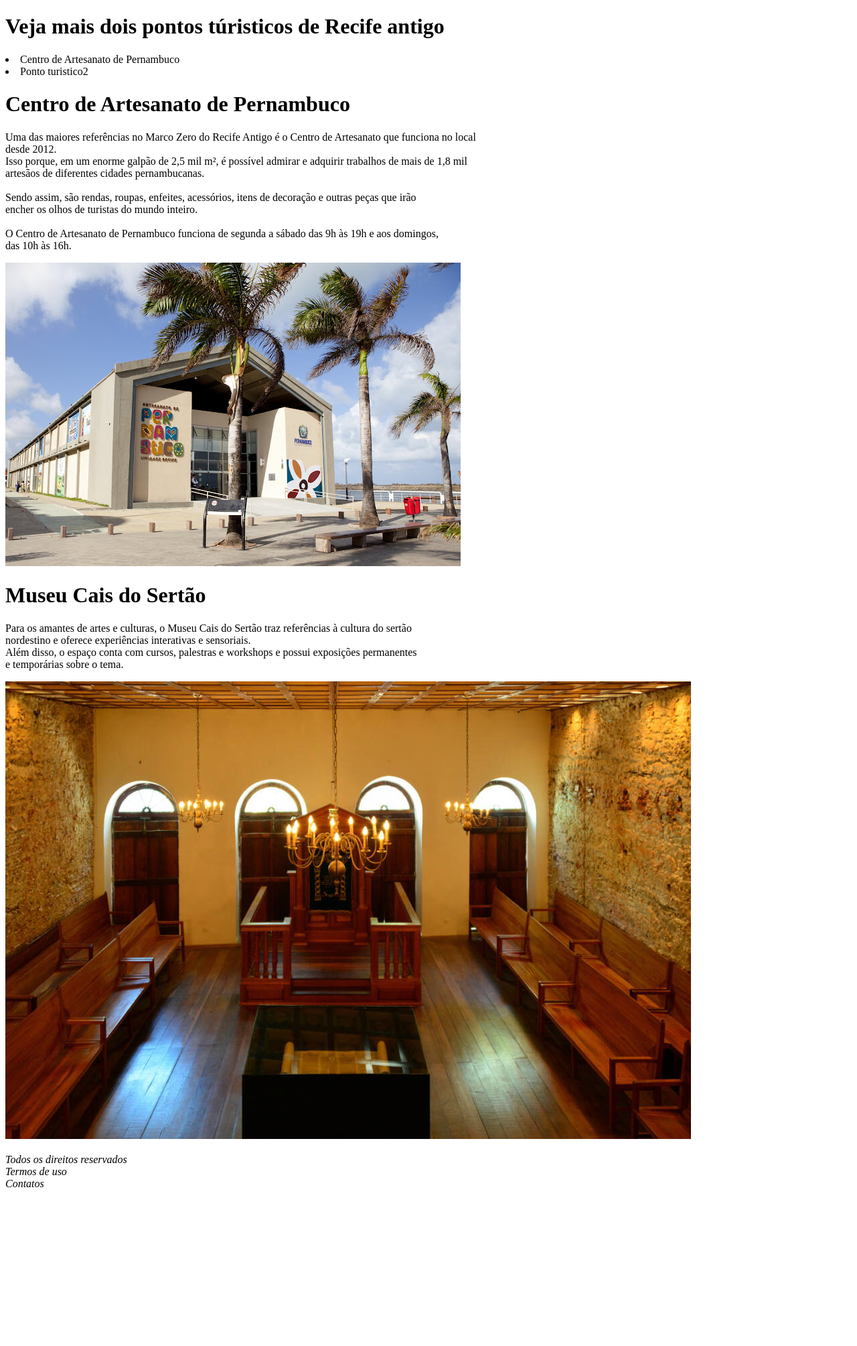
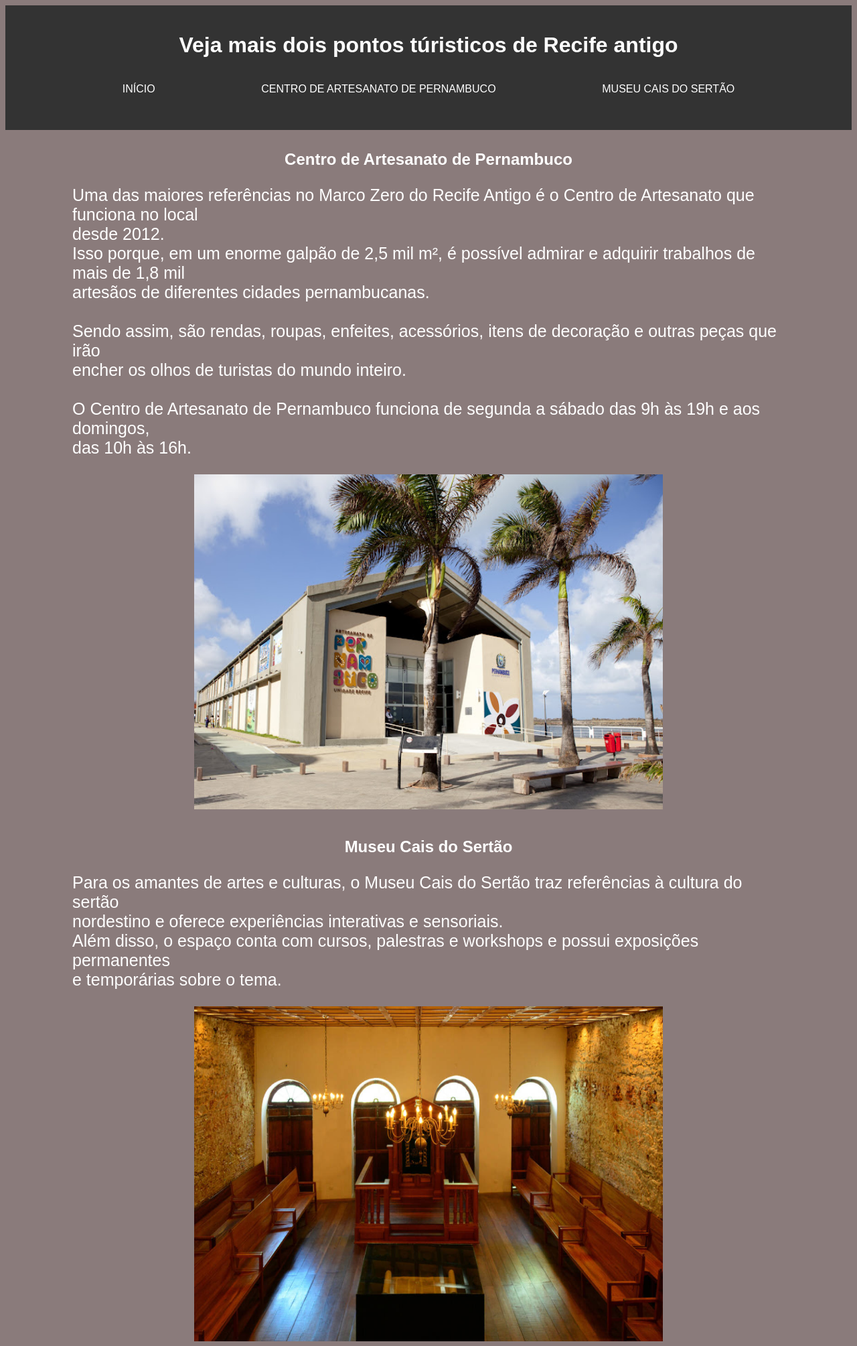
Before and after one commit to clarasousamath/HTML-CSS-DESENVOLVIMENTO5, a plain HTML site: page outros.html in a window 1280 px wide. Shown: the top 2009 px of the page at 67% size. Before the commit the page ends 1784 px from the top, so only its background shows below. Drawn offline with Linux system fonts and the light colour scheme.

Commit message:
Site com css

```diff
--- a/outros.html
+++ b/outros.html
@@ -5,13 +5,22 @@
     <meta http-equiv="X-UA-Compatible" content="IE=edge">
     <meta name="viewport" content="width=device-width, initial-scale=1.0">
     <title>Document</title>
+    <link rel="stylesheet" type="text/css" href="styles.css">
 </head>
 <header>
     <h1>Veja mais dois pontos túristicos de Recife antigo</h1>
-    <li>Centro de Artesanato de Pernambuco</li>
-    <li>Ponto turistico2</li>
+
+    <ul class="horizontal-list">
+    <li><a href="/index.html">Início</li></a>
+    <li><a href="#Artesanato">Centro de Artesanato de Pernambuco</a></li>
+    <li><a href="#museo">Museu Cais do Sertão</li></a>
+    </ul>
+
+
 </header>
 <body>
+    <div class="conteiner">
+    <section id="Artesanato">
     <h1>Centro de Artesanato de Pernambuco</h1>
     <p>Uma das maiores referências no Marco Zero do Recife Antigo é o Centro de Artesanato que funciona no local
         <br>desde 2012.
@@ -23,16 +32,23 @@
         <br>
         <br>O Centro de Artesanato de Pernambuco funciona de segunda a sábado das 9h às 19h e aos domingos,
         <br>das 10h às 16h.</p>
+        <div class="center">
         <img src="/imagens/Centrodeartesanato.jpg" , alt="entrada do centro de artesanto de pernambuco">
+        </div>
         <br>
+    </section>
 
+        <section id="museo">
         <h1>Museu Cais do Sertão</h1>
         <p>Para os amantes de artes e culturas, o Museu Cais do Sertão traz referências à cultura do sertão
-            <br>nordestino e oferece experiências interativas e sensoriais.
-
+            <br> nordestino e oferece experiências interativas e sensoriais.
             <br> Além disso, o espaço conta com cursos, palestras e workshops e possui exposições permanentes
             <br> e temporárias sobre o tema. </p>
+            <div class="center">
             <img src="/imagens/museo.jpg">
+            </div>
+         </section>
+    </div>
 
 </body>
 <footer>
--- /dev/null
+++ b/styles.css
@@ -0,0 +1,94 @@
+body{
+  color: white;
+  background-color: rgb(138, 123, 123);
+  font-family: Arial, Arial, Helvetica, sans-serif;
+}
+
+h1 {
+    text-align: center;
+}
+
+h2 {
+    text-align: center;
+}
+
+footer {
+    text-align: center;
+}
+
+footer {
+  background-color: #333;
+  color: #fff;
+  padding: 20px;
+  text-align: center;
+}
+
+footer p {
+  margin: 0;
+  font-size: 14px;
+}
+
+
+
+
+
+
+ul {
+  display: flex;
+  justify-content: space-evenly;
+  list-style-type: none;
+  padding: 16px;
+  text-transform: uppercase;
+}
+
+
+.container {
+    display: flex;
+    justify-content: center;
+}
+
+.container img {
+    position: absolute;
+    top: 50%;
+    left: 50%;
+    transform: translate(-50%, -50%); /* Centralizar horizontalmente e verticalmente */
+  }
+
+  p {
+    font-size: 25px; /* Tamanho da letra desejado */
+  }
+
+a {
+  color: white;
+  text-decoration: none;
+
+}
+
+img {
+  width: 700px;
+  height: 500px;
+}
+
+.center {
+  text-align: center;
+
+}
+
+.conteiner{
+  padding: 10px 100px;
+}
+
+nav a:hover{
+  color: rgb(125, 226, 125);
+}
+
+header {
+  background-color: #333;
+  color: #fff;
+  padding: 20px 0;
+  text-align: center;
+}
+
+nav {
+  text-transform: uppercase;
+}
```
Also changed, not shown: index.html (+30 -10 lines).
